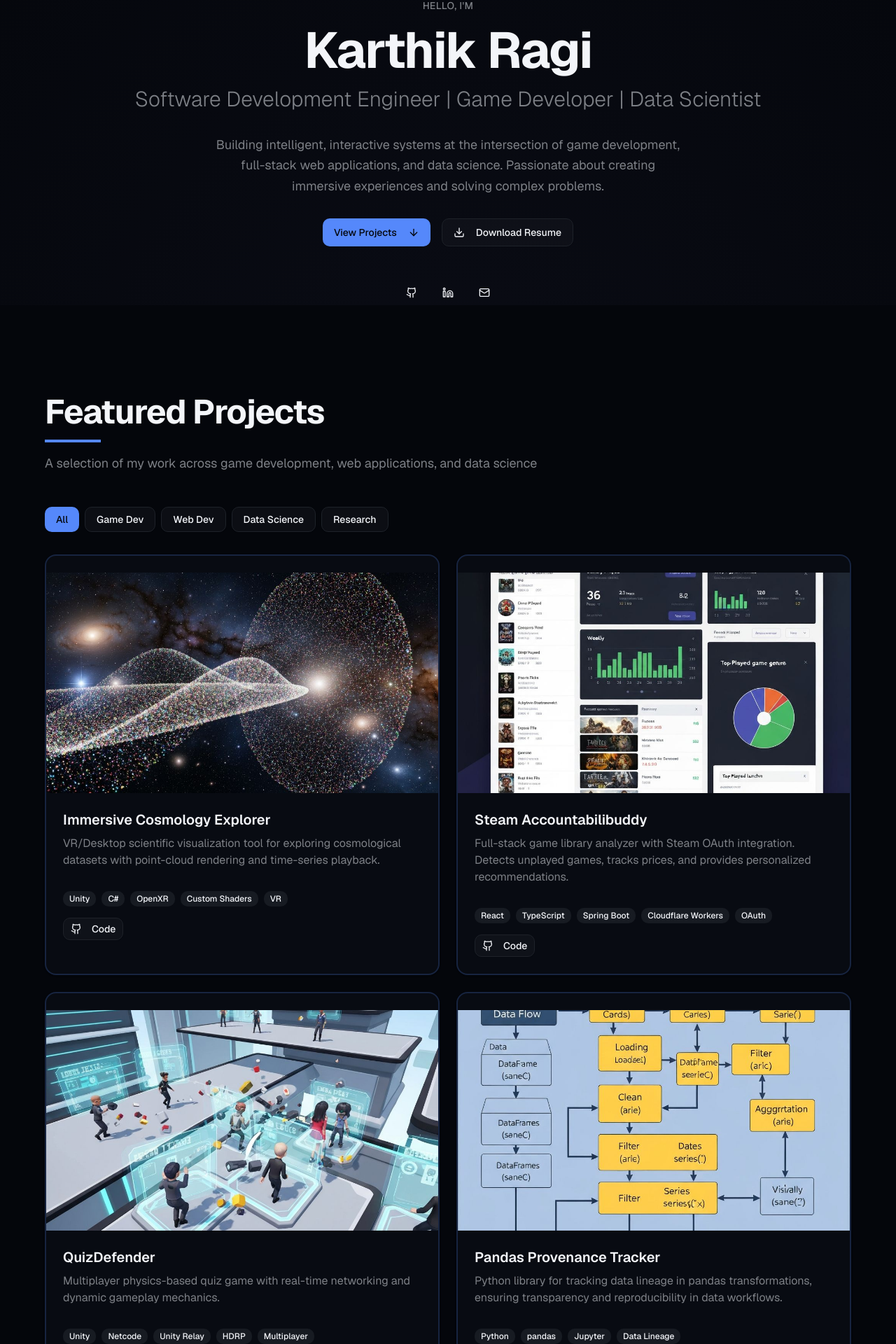
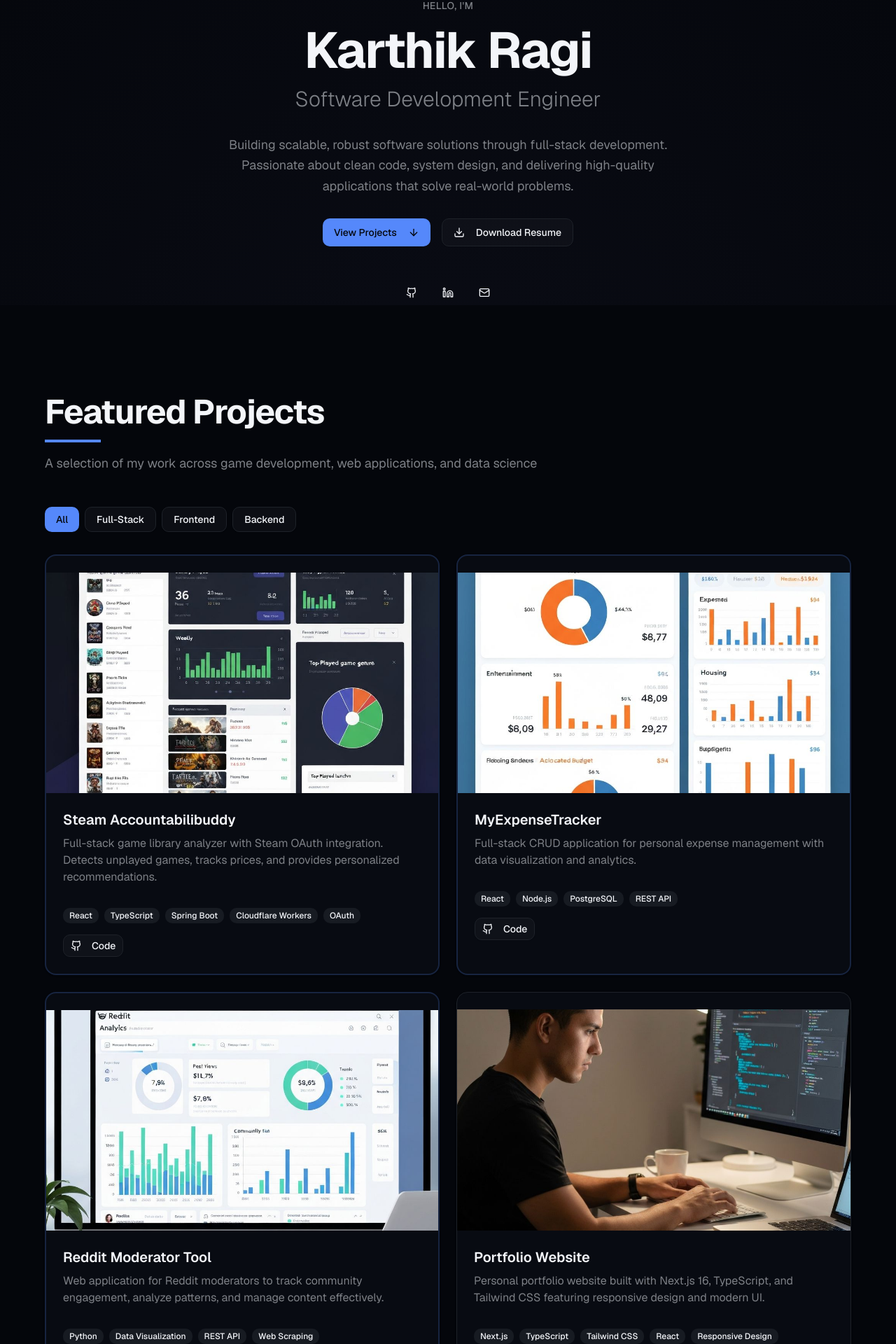
Before and after one commit to Superkart/PortfolioApp, a Next.js app: page / in a window 1280 px wide. Shown: the part 260-2180 px from the top of the page at 70% size. Built offline with nearby package versions, Linux system fonts and the light colour scheme.

Commit message:
Made changes to the main page

```diff
--- a/app/layout.tsx
+++ b/app/layout.tsx
@@ -9,7 +9,7 @@ const _geistMono = Geist_Mono({ subsets: ["latin"] })
 export const metadata: Metadata = {
   title: "Karthik Ragi | Software Development Engineer",
   description:
-    "Portfolio of Karthik Ragi - Software Development Engineer specializing in Game Development, Full-Stack Web Development, and Data Science",
+    "Portfolio of Karthik Ragi - Software Development Engineer specializing in Full-Stack Web Development with expertise in React, TypeScript, Node.js, Spring Boot, and modern web technologies",
   keywords: ["Software Engineer", "Game Developer", "Data Scientist", "Unity", "React", "Next.js", "Portfolio"],
   authors: [{ name: "Karthik Ragi" }],
   // icons: {
--- a/components/about-section.tsx
+++ b/components/about-section.tsx
@@ -19,20 +19,21 @@ export function AboutSection() {
               <p>
                 I&apos;m currently pursuing my studies at the{" "}
                 <span className="text-foreground font-medium">University of Illinois Chicago</span>, where I&apos;m
-                constantly exploring the frontiers of technology and innovation.
+                constantly expanding my knowledge in software engineering and system design.
               </p>
 
               <p>
-                My technical interests span across multiple domains: from creating immersive game experiences with{" "}
-                <span className="text-foreground font-medium">Unity and VR/XR systems</span>, to building scalable
-                full-stack web applications, to uncovering insights through data science and machine learning.
+                As a Software Development Engineer, I specialize in building{" "}
+                <span className="text-foreground font-medium">full-stack web applications</span> using modern technologies
+                like React, TypeScript, Node.js, and Spring Boot. I&apos;m passionate about creating scalable,
+                maintainable solutions with clean architecture and robust backend systems.
               </p>
 
               <p>
-                What drives me is building systems that are both technically sophisticated and genuinely useful—whether
-                implementing multiplayer networking for games, optimizing web performance, or tracking data provenance
-                for transparency. Each project teaches me about problem-solving, system design, and writing clean,
-                maintainable code.
+                What drives me is solving complex problems through code—whether it&apos;s designing RESTful APIs,
+                implementing authentication systems, optimizing database queries, or building responsive user interfaces.
+                I believe in writing code that is not only functional but also clean, well-tested, and maintainable for
+                the long term.
               </p>
             </div>
           </div>
--- a/components/hero-section.tsx
+++ b/components/hero-section.tsx
@@ -31,14 +31,13 @@ export function HeroSection() {
             </h1>
 
             <p className="text-xl sm:text-2xl lg:text-3xl text-muted-foreground font-light animate-fade-in-up animation-delay-200">
-              Software Development Engineer | Game Developer | Data Scientist
+              Software Development Engineer
             </p>
           </div>
 
           <p className="text-lg text-muted-foreground max-w-2xl mx-auto leading-relaxed animate-fade-in-up animation-delay-400">
-            Building intelligent, interactive systems at the intersection of game development, full-stack web
-            applications, and data science. Passionate about creating immersive experiences and solving complex
-            problems.
+            Building scalable, robust software solutions through full-stack development. Passionate about clean code,
+            system design, and delivering high-quality applications that solve real-world problems.
           </p>
 
           <div className="flex flex-wrap items-center justify-center gap-4 animate-fade-in-up animation-delay-600">
--- a/components/projects-section.tsx
+++ b/components/projects-section.tsx
@@ -7,25 +7,14 @@ import { Button } from "@/components/ui/button"
 import { ExternalLink, Github } from "lucide-react"
 import Image from "next/image"
 
-const categories = ["All", "Game Dev", "Web Dev", "Data Science", "Research"]
+const categories = ["All", "Full-Stack", "Frontend", "Backend"]
 
 const projects = [
-  {
-    title: "Immersive Cosmology Explorer",
-    description:
-      "VR/Desktop scientific visualization tool for exploring cosmological datasets with point-cloud rendering and time-series playback.",
-    category: ["Research", "Game Dev"],
-    tags: ["Unity", "C#", "OpenXR", "Custom Shaders", "VR"],
-    github: "https://github.com/Superkart",
-    image: "/vr-space-visualization-cosmology-point-cloud.jpg",
-    videoUrl: "",
-    featured: true,
-  },
   {
     title: "Steam Accountabilibuddy",
     description:
       "Full-stack game library analyzer with Steam OAuth integration. Detects unplayed games, tracks prices, and provides personalized recommendations.",
-    category: ["Web Dev"],
+    category: ["Full-Stack", "Backend"],
     tags: ["React", "TypeScript", "Spring Boot", "Cloudflare Workers", "OAuth"],
     github: "https://github.com/Superkart",
     image: "/steam-game-library-web-dashboard-analytics.jpg",
@@ -33,64 +22,32 @@ const projects = [
     featured: true,
   },
   {
-    title: "QuizDefender",
-    description: "Multiplayer physics-based quiz game with real-time networking and dynamic gameplay mechanics.",
-    category: ["Game Dev"],
-    tags: ["Unity", "Netcode", "Unity Relay", "HDRP", "Multiplayer"],
+    title: "MyExpenseTracker",
+    description: "Full-stack CRUD application for personal expense management with data visualization and analytics.",
+    category: ["Full-Stack"],
+    tags: ["React", "Node.js", "PostgreSQL", "REST API"],
     github: "https://github.com/Superkart",
-    demo: "https://example.com",
-    image: "/multiplayer-quiz-game-3d-physics.jpg",
+    image: "/expense-tracker-app-budget-charts.jpg",
     videoUrl: "",
     featured: true,
   },
   {
-    title: "Pandas Provenance Tracker",
-    description:
-      "Python library for tracking data lineage in pandas transformations, ensuring transparency and reproducibility in data workflows.",
-    category: ["Data Science"],
-    tags: ["Python", "pandas", "Jupyter", "Data Lineage"],
+    title: "Reddit Moderator Tool",
+    description: "Web application for Reddit moderators to track community engagement, analyze patterns, and manage content effectively.",
+    category: ["Full-Stack", "Backend"],
+    tags: ["Python", "Data Visualization", "REST API", "Web Scraping"],
     github: "https://github.com/Superkart",
-    image: "/data-flow-diagram-pandas-python-visualization.jpg",
+    image: "/reddit-analytics-dashboard-data-charts.jpg",
     videoUrl: "",
     featured: true,
   },
   {
-    title: "The Lost Isle",
-    description: "3D multiplayer adventure game with exploration mechanics and real-time player interaction.",
-    category: ["Game Dev"],
-    tags: ["Unity", "C#", "Multiplayer", "3D"],
+    title: "Portfolio Website",
+    description: "Personal portfolio website built with Next.js 16, TypeScript, and Tailwind CSS featuring responsive design and modern UI.",
+    category: ["Frontend", "Full-Stack"],
+    tags: ["Next.js", "TypeScript", "Tailwind CSS", "React", "Responsive Design"],
     github: "https://github.com/Superkart",
-    image: "/3d-island-adventure-game-tropical-exploration.jpg",
-    videoUrl: "",
-    featured: false,
-  },
-  {
-    title: "Reddit Moderator Tool",
-    description: "Data analysis tool for Reddit moderators to track community engagement and identify patterns.",
-    category: ["Data Science", "Web Dev"],
-    tags: ["Python", "NLP", "Data Visualization"],
-    github: "https://github.com/Superkart",
-    image: "/reddit-analytics-dashboard-data-charts.jpg",
-    videoUrl: "",
-    featured: false,
-  },
-  {
-    title: "MyExpenseTracker",
-    description: "Full-stack CRUD application for personal expense management with data visualization.",
-    category: ["Web Dev"],
-    tags: ["React", "Node.js", "PostgreSQL"],
-    github: "https://github.com/Superkart",
-    image: "/expense-tracker-app-budget-charts.jpg",
-    videoUrl: "",
-    featured: false,
-  },
-  {
-    title: "Mario Game",
-    description: "2.5D platformer inspired by classic Mario games with custom physics and level design.",
-    category: ["Game Dev"],
-    tags: ["Unity", "C#", "2D", "Physics"],
-    github: "https://github.com/Superkart",
-    image: "/mario-style-platformer-game-2d.jpg",
+    image: "/developer-working-on-computer-coding.jpg",
     videoUrl: "",
     featured: false,
   },
--- a/components/skills-section.tsx
+++ b/components/skills-section.tsx
@@ -3,56 +3,51 @@ import { Badge } from "@/components/ui/badge"
 
 const skillCategories = [
   {
-    title: "Game Development",
+    title: "Frontend Development",
     skills: [
-      "Unity",
-      "C#",
-      "Unity Netcode",
-      "OpenXR",
-      "XR Interaction Toolkit",
-      "Physics Systems",
-      "AI Pathfinding",
-      "Multiplayer Networking",
-      "HDRP",
-      "Custom Shaders",
+      "React",
+      "TypeScript",
+      "JavaScript",
+      "Next.js",
+      "HTML/CSS",
+      "Tailwind CSS",
+      "Responsive Design",
+      "State Management",
+      "React Hooks",
     ],
   },
   {
-    title: "Web Development",
+    title: "Backend Development",
     skills: [
-      "React",
-      "TypeScript",
-      "Next.js",
-      "Vite",
-      "Tailwind CSS",
       "Node.js",
-      "Hono",
+      "Express",
       "Spring Boot",
       "Java",
       "RESTful APIs",
+      "Authentication",
+      "OAuth 2.0",
+      "Microservices",
+      "API Design",
     ],
   },
   {
-    title: "Cloud & Backend",
-    skills: ["Cloudflare Workers", "Vercel", "Netlify", "PostgreSQL", "D1", "Drizzle ORM", "Docker", "Firebase"],
+    title: "Database & Cloud",
+    skills: ["PostgreSQL", "MongoDB", "SQL", "Cloudflare Workers", "Vercel", "Docker", "Database Design", "ORM"],
   },
   {
-    title: "Data Science & ML",
+    title: "Programming Languages",
     skills: [
+      "TypeScript",
+      "JavaScript",
+      "Java",
       "Python",
-      "Jupyter Notebook",
-      "pandas",
-      "NumPy",
-      "NLTK",
-      "TF-IDF",
-      "scikit-learn",
-      "Data Visualization",
-      "Provenance Tracking",
+      "C#",
+      "SQL",
     ],
   },
   {
-    title: "Tools & Technologies",
-    skills: ["Git", "GitHub", "OAuth/OpenID", "WebGL", "Axios", "REST APIs"],
+    title: "Tools & Practices",
+    skills: ["Git", "GitHub", "CI/CD", "Agile/Scrum", "Testing", "Code Review", "VS Code", "REST APIs"],
   },
 ]
 
@@ -64,7 +59,7 @@ export function SkillsSection() {
           <div className="space-y-4 mb-12">
             <h2 className="text-3xl sm:text-4xl lg:text-5xl font-bold tracking-tight">Skills & Technologies</h2>
             <div className="h-1 w-20 bg-primary" />
-            <p className="text-lg text-muted-foreground">A diverse toolkit for building modern applications</p>
+            <p className="text-lg text-muted-foreground">Technical expertise in full-stack software development</p>
           </div>
 
           <div className="grid gap-6 sm:grid-cols-2 lg:grid-cols-3">
```
